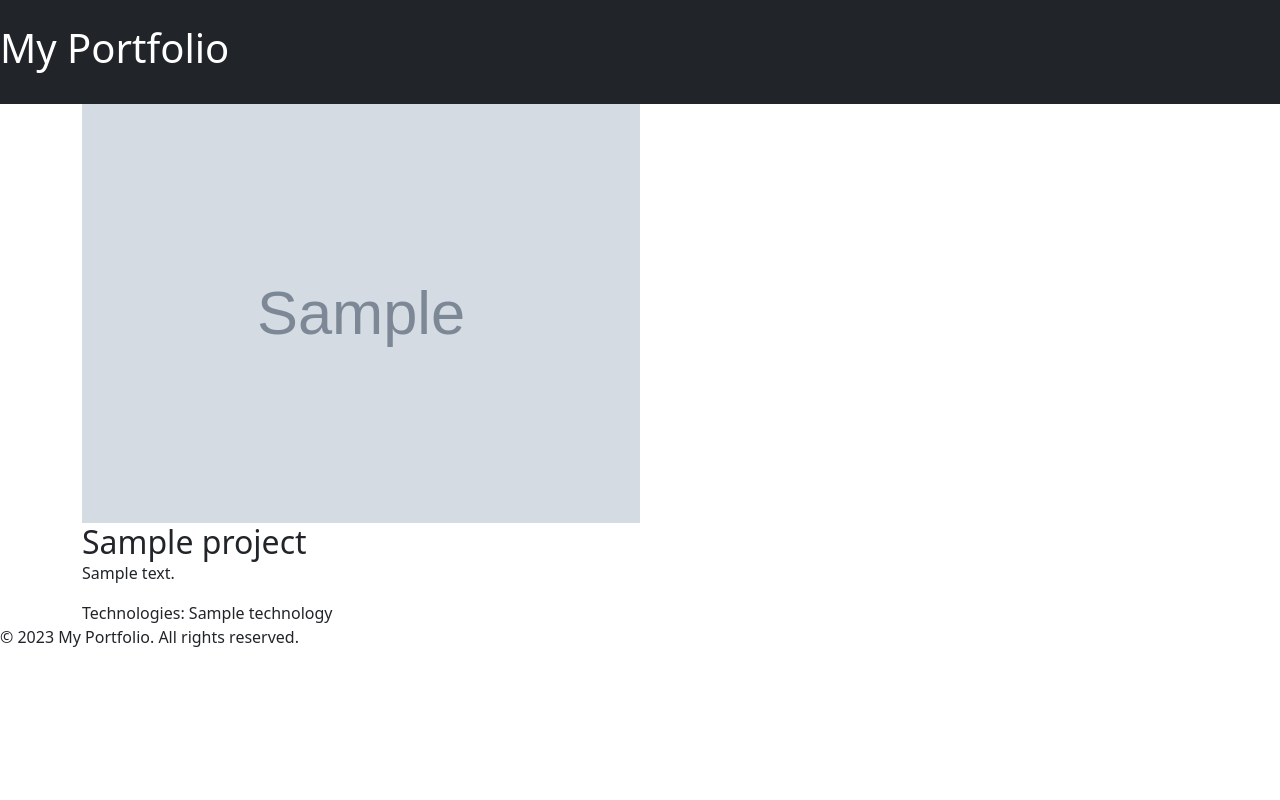
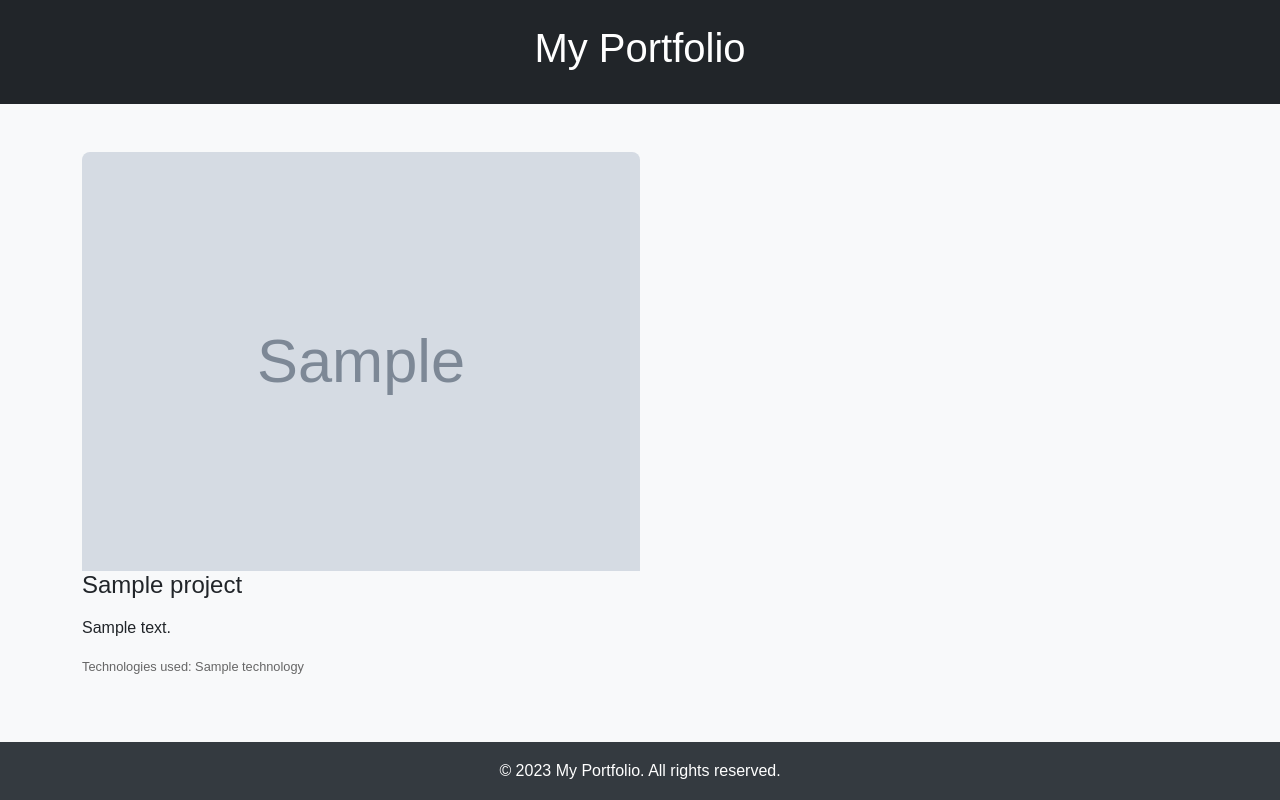
Before and after one commit to sakalova/DjangoPortfolio, a Django app: template projects/templates/projects/details.html in a window 1280 px wide. Run offline with Django 4.2, Linux system fonts and the light colour scheme; the template is opened without the code that fills it: most values are stand-ins (such as "Sample title", 1, 10 or a date in 2020); grey boxes marked "Sample" are stand-in pictures.

Commit message:
feat(css): linked css file to html

```diff
--- a/portfolio/settings.py
+++ b/portfolio/settings.py
@@ -122,6 +122,8 @@ USE_TZ = True
 
 STATIC_URL = 'static/'
 
+STATICFILES_DIRS = [BASE_DIR / "static", ]
+
 # Default primary key field type
 # https://docs.djangoproject.com/en/4.2/ref/settings/#default-auto-field
 
--- a/projects/templates/projects/base.html
+++ b/projects/templates/projects/base.html
@@ -1,3 +1,5 @@
+{% load static %}
+
 <!DOCTYPE html>
 <html lang="en">
 <head>
@@ -7,6 +9,8 @@
     </header>
     <!-- External Bootstrap CSS link -->
     <link rel="stylesheet" href="https://cdn.jsdelivr.net/npm/bootstrap@5.3.1/dist/css/bootstrap.min.css" integrity="sha384-4bw+/aepP/YC94hEpVNVgiZdgIC5+VKNBQNGCHeKRQN+PtmoHDEXuppvnDJzQIu9" crossorigin="anonymous">
+    <!-- CSS link -->
+    <link rel="stylesheet" href="{% static 'projects/css/base.css' %}">
 </head>
 <body>
     {% block content %}
--- a/projects/templates/projects/details.html
+++ b/projects/templates/projects/details.html
@@ -10,7 +10,7 @@
             <div class="card-body">
                 <h2 class="card-title project-title">{{ project.title }}</h2>
                 <p class="card-text project-description">{{ project.description }}</p>
-                <p class="card-text project-technology">Technologies: {{ project.technology }}</p>
+                <p class="card-text project-technology">Technologies used: {{ project.technology }}</p>
             </div>
         </div>
 </main>
```
Also changed, not shown: projects/static/projects/css/base.css (renamed from projects/templates/projects/base_style.css).
